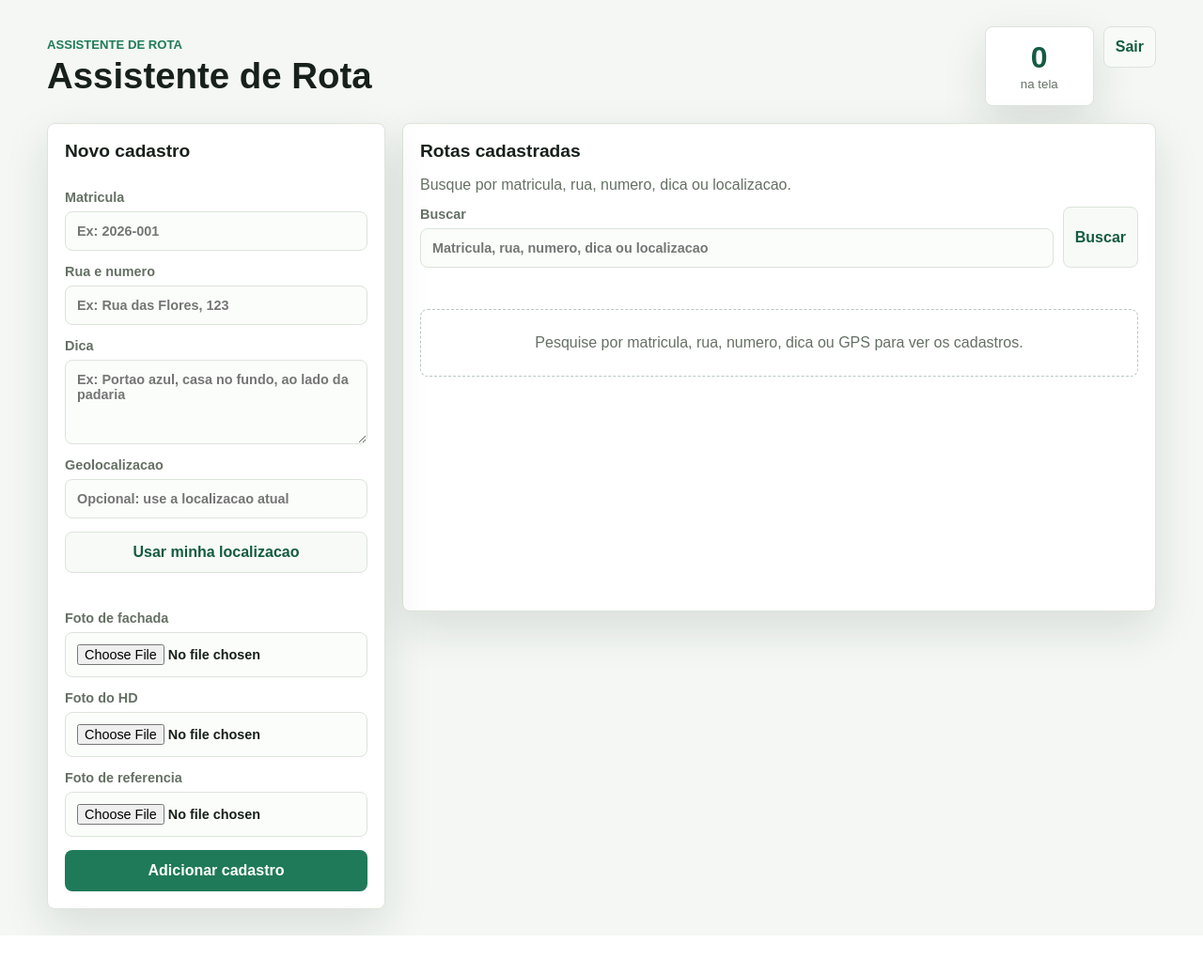
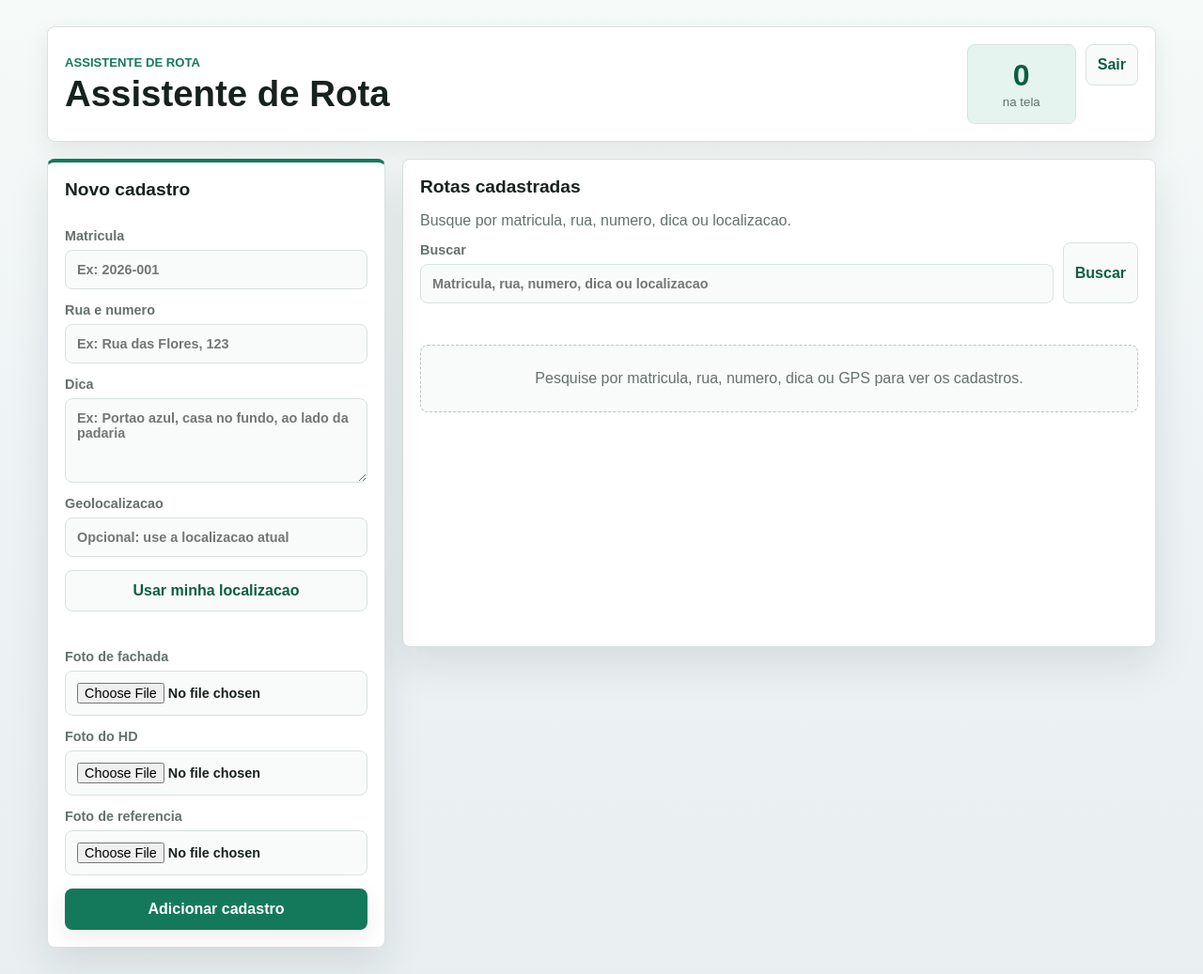
Before and after one commit to MENDESdev99/assistente-de-rota, a Flask app: page /cadastros in a window 1280 px wide. Shown: the whole page at 94% size. Before the commit the page ends 996 px from the top, so only its background shows below. Run offline with Flask 3, Linux system fonts and the light colour scheme; the visitor is signed in with stand-in values (Sample User, id 1); some libraries are stand-ins or nearby versions.

Commit message:
Add files via upload

```diff
--- a/static/styles.css
+++ b/static/styles.css
@@ -1,14 +1,18 @@
 :root {
-  --bg: #f4f7f4;
+  --bg: #eef3f5;
   --panel: #ffffff;
-  --text: #18201b;
-  --muted: #657064;
-  --line: #dce4da;
-  --accent: #1f7a5a;
-  --accent-strong: #155b43;
+  --panel-strong: #f8fbfa;
+  --text: #17211d;
+  --muted: #65716d;
+  --line: #d8e2de;
+  --accent: #14795b;
+  --accent-strong: #0d5d45;
+  --accent-soft: #e5f4ee;
+  --focus: rgba(20, 121, 91, 0.16);
   --warning: #a93636;
-  --soft: #e9f3ee;
-  --shadow: 0 18px 48px rgba(22, 42, 31, 0.12);
+  --soft: #edf5f1;
+  --shadow: 0 18px 44px rgba(20, 38, 31, 0.1);
+  --shadow-soft: 0 8px 24px rgba(20, 38, 31, 0.08);
 }
 
 * {
@@ -18,7 +22,7 @@
 body {
   margin: 0;
   min-height: 100vh;
-  background: var(--bg);
+  background: linear-gradient(180deg, #f6faf8 0%, var(--bg) 44%, #e9eff1 100%);
   color: var(--text);
   font-family: Arial, Helvetica, sans-serif;
 }
@@ -56,7 +60,8 @@ p {
   display: grid;
   gap: 16px;
   width: min(420px, 100%);
-  padding: 24px;
+  padding: 28px;
+  border-top: 4px solid var(--accent);
 }
 
 .creator-credit {
@@ -78,6 +83,11 @@ p {
   justify-content: space-between;
   gap: 18px;
   margin-bottom: 18px;
+  padding: 18px;
+  border: 1px solid var(--line);
+  border-radius: 8px;
+  background: var(--panel);
+  box-shadow: var(--shadow-soft);
 }
 
 .topbar-actions {
@@ -96,7 +106,7 @@ p {
 
 h1 {
   margin-bottom: 0;
-  font-size: clamp(1.8rem, 3vw, 3rem);
+  font-size: clamp(1.8rem, 3vw, 2.65rem);
   line-height: 1.05;
 }
 
@@ -110,8 +120,7 @@ h2 {
   padding: 14px 16px;
   border: 1px solid var(--line);
   border-radius: 8px;
-  background: var(--panel);
-  box-shadow: var(--shadow);
+  background: var(--accent-soft);
   text-align: center;
 }
 
@@ -139,6 +148,7 @@ h2 {
   padding: 18px;
   position: sticky;
   top: 18px;
+  border-top: 4px solid var(--accent);
 }
 
 label {
@@ -156,7 +166,7 @@ textarea {
   border-radius: 8px;
   padding: 12px;
   color: var(--text);
-  background: #fbfdfb;
+  background: var(--panel-strong);
   outline: none;
 }
 
@@ -167,7 +177,7 @@ textarea {
 input:focus,
 textarea:focus {
   border-color: var(--accent);
-  box-shadow: 0 0 0 3px rgba(31, 122, 90, 0.12);
+  box-shadow: 0 0 0 3px var(--focus);
 }
 
 .primary-action,
@@ -185,6 +195,7 @@ textarea:focus {
   padding: 13px 16px;
   background: var(--accent);
   color: white;
+  box-shadow: var(--shadow-soft);
 }
 
 .primary-action:hover {
@@ -194,9 +205,15 @@ textarea:focus {
 .ghost-action {
   min-height: 44px;
   padding: 10px 12px;
-  background: #f7faf7;
+  background: var(--panel-strong);
   color: var(--accent-strong);
   border: 1px solid var(--line);
+}
+
+.ghost-action:hover,
+.map-link:hover {
+  border-color: #b7cbc3;
+  background: var(--accent-soft);
 }
 
 .location-action {
@@ -253,7 +270,15 @@ textarea:focus {
   padding: 12px;
   border: 1px solid var(--line);
   border-radius: 8px;
-  background: #fbfdfb;
+  background: var(--panel-strong);
+  box-shadow: 0 1px 0 rgba(20, 38, 31, 0.04);
+  transition: border-color 0.15s ease, transform 0.15s ease, box-shadow 0.15s ease;
+}
+
+.record-card:hover {
+  border-color: #b9cdc5;
+  box-shadow: var(--shadow-soft);
+  transform: translateY(-1px);
 }
 
 .record-photos {
@@ -282,6 +307,7 @@ textarea:focus {
   color: var(--accent-strong);
   font-weight: 800;
   object-fit: cover;
+  border: 1px solid var(--line);
 }
 
 .record-content {
@@ -312,7 +338,7 @@ textarea:focus {
   padding: 10px;
   border: 1px solid var(--line);
   border-radius: 8px;
-  background: var(--soft);
+  background: #ffffff;
 }
 
 .record-location,
@@ -384,6 +410,7 @@ textarea:focus {
   padding: 8px 10px;
   background: #fff2f2;
   color: var(--warning);
+  border: 1px solid #efcccc;
 }
 
 .map-link {
@@ -393,6 +420,7 @@ textarea:focus {
   padding: 8px 12px;
   background: var(--soft);
   color: var(--accent-strong);
+  border: 1px solid #d4e3dc;
 }
 
 .empty-state {
@@ -403,6 +431,7 @@ textarea:focus {
   border-radius: 8px;
   color: var(--muted);
   text-align: center;
+  background: var(--panel-strong);
 }
 
 .empty-state.is-visible {
```
